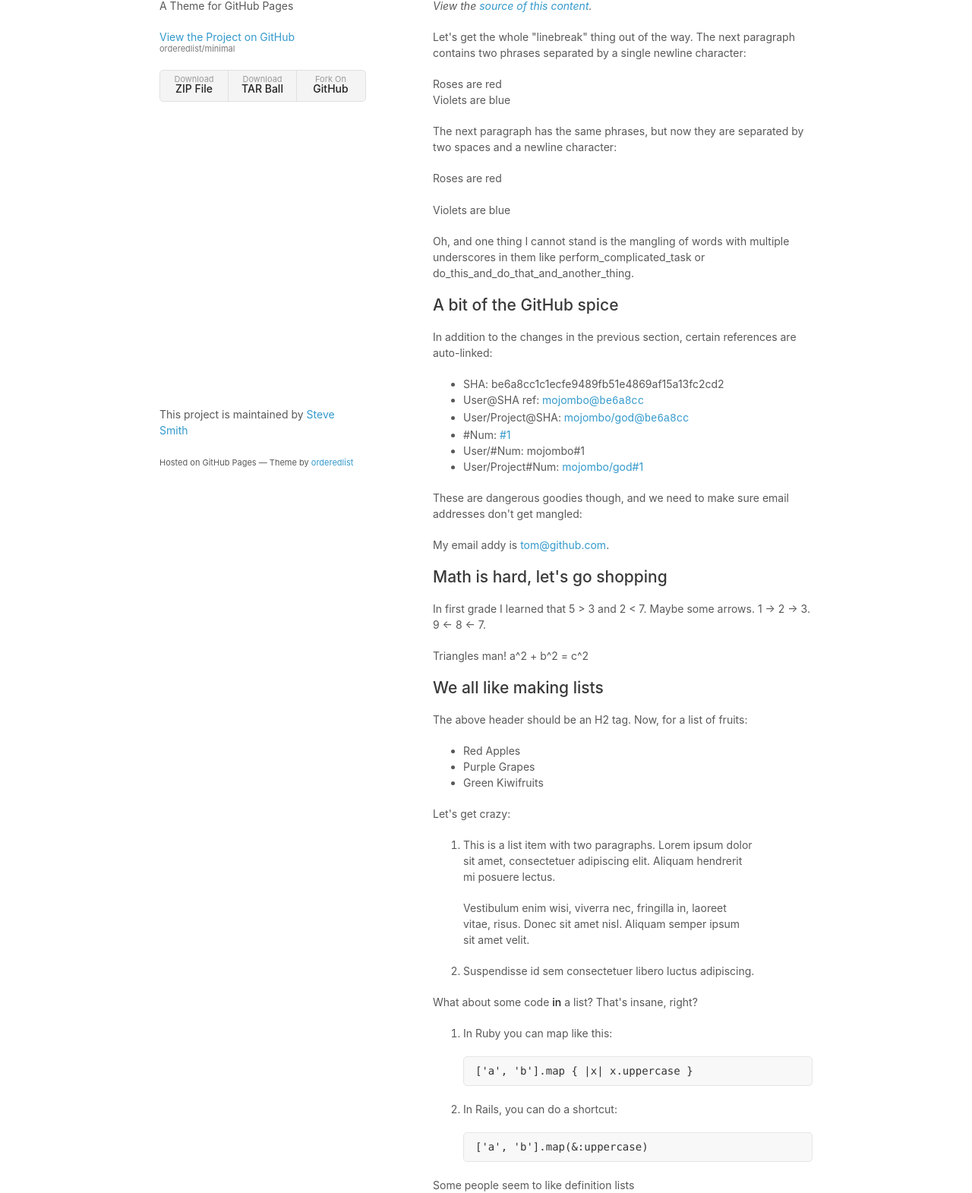
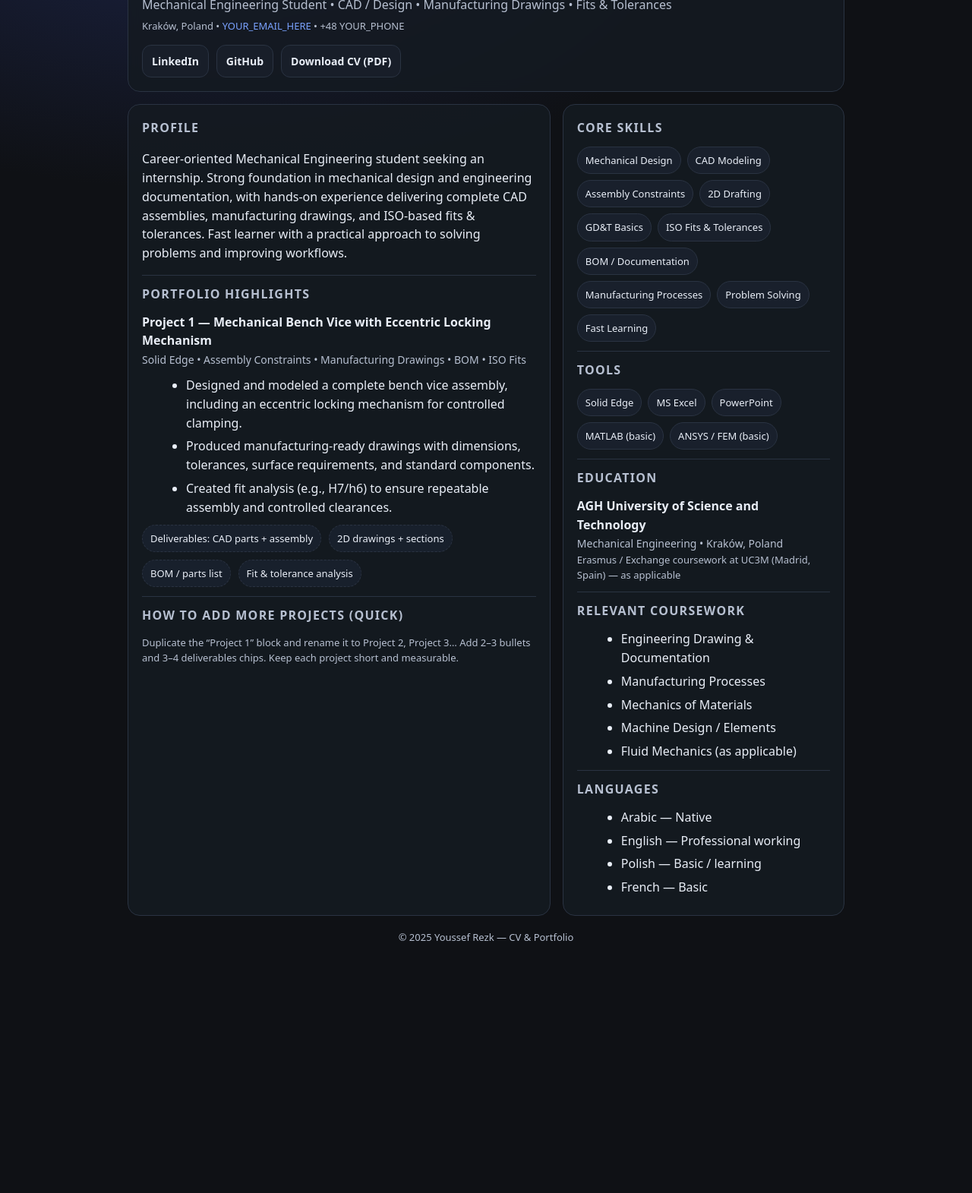
Before and after one commit to youssefrizke/youssefrezk, a plain HTML site: page index.html in a window 1280 px wide. Shown: the part 112-1683 px from the top of the page at 76% size. After the commit the page ends 1436 px from the top, so only its background shows below. Drawn offline with Linux system fonts and the light colour scheme; files that its build step writes are made by us from their sources.

Commit message:
Update index.html

```diff
--- a/index.html
+++ b/index.html
@@ -1,207 +1,228 @@
 <!doctype html>
-<html>
+<html lang="en">
 <head>
-    <meta charset="utf-8">
-    <meta http-equiv="X-UA-Compatible" content="chrome=1">
-    <title>Minimal by Steve Smith</title>
+  <meta charset="utf-8" />
+  <meta name="viewport" content="width=device-width,initial-scale=1" />
+  <meta name="description" content="Youssef Rezk — Mechanical Engineering Student | CV & Portfolio" />
+  <title>Youssef Rezk | Mechanical Engineering</title>
 
-    <link rel="stylesheet" href="stylesheets/styles.css">
-    <link rel="stylesheet" href="stylesheets/pygment_trac.css">
-    <meta name="viewport" content="width=device-width">
-    <!--[if lt IE 9]>
-    <script src="//html5shiv.googlecode.com/svn/trunk/html5.js"></script>
-    <![endif]-->
+  <style>
+    :root{
+      --bg:#0f1115;
+      --card:#151a22;
+      --text:#e9eef7;
+      --muted:#b7c0d1;
+      --line:#2a3342;
+      --accent:#7aa2ff;
+      --chip:#1b2230;
+    }
+    *{box-sizing:border-box}
+    body{
+      margin:0;
+      font-family: ui-sans-serif, system-ui, -apple-system, Segoe UI, Roboto, Arial, "Apple Color Emoji","Segoe UI Emoji";
+      background: radial-gradient(1200px 600px at 20% 0%, #1a2140 0%, rgba(26,33,64,0) 60%) , var(--bg);
+      color:var(--text);
+      line-height:1.55;
+    }
+    a{color:var(--accent);text-decoration:none}
+    a:hover{text-decoration:underline}
+    .wrap{max-width:980px;margin:0 auto;padding:28px 18px 80px}
+    .topbar{
+      display:flex;gap:14px;flex-wrap:wrap;align-items:center;justify-content:space-between;
+      padding:18px 18px;border:1px solid var(--line);background:rgba(21,26,34,.85);
+      border-radius:16px;backdrop-filter: blur(8px);
+    }
+    .nameblock h1{margin:0;font-size:34px;letter-spacing:.5px}
+    .nameblock p{margin:6px 0 0;color:var(--muted)}
+    .links{display:flex;gap:10px;flex-wrap:wrap;justify-content:flex-end}
+    .btn{
+      display:inline-flex;align-items:center;gap:8px;
+      padding:10px 12px;border:1px solid var(--line);border-radius:12px;
+      background:rgba(27,34,48,.6);color:var(--text);
+      font-weight:600;font-size:14px;
+    }
+    .btn:hover{background:rgba(27,34,48,.9);text-decoration:none}
+    .grid{
+      display:grid;grid-template-columns: 1.2fr .8fr;gap:16px;margin-top:16px;
+    }
+    @media (max-width: 880px){ .grid{grid-template-columns:1fr} .links{justify-content:flex-start} }
+    .card{
+      border:1px solid var(--line);
+      background:rgba(21,26,34,.85);
+      border-radius:16px;
+      padding:18px;
+    }
+    .section-title{
+      margin:0 0 12px;
+      font-size:16px;
+      letter-spacing:.08em;
+      text-transform:uppercase;
+      color:var(--muted);
+    }
+    .hr{height:1px;background:var(--line);margin:12px 0}
+    .two-col{
+      display:grid;grid-template-columns: 1fr 1fr;gap:10px;
+    }
+    .chiprow{display:flex;gap:8px;flex-wrap:wrap}
+    .chip{
+      background:rgba(27,34,48,.8);
+      border:1px solid var(--line);
+      padding:7px 10px;border-radius:999px;
+      font-size:13px;color:var(--text);
+    }
+    ul{margin:10px 0 0 18px;color:var(--text)}
+    li{margin:6px 0}
+    .item{margin:10px 0 0}
+    .item h3{margin:0;font-size:16px}
+    .meta{color:var(--muted);font-size:14px;margin-top:2px}
+    .small{color:var(--muted);font-size:13px}
+    .kpi{
+      display:flex;gap:10px;flex-wrap:wrap;margin-top:10px
+    }
+    .kpi .chip{border-style:dashed}
+    footer{margin-top:18px;color:var(--muted);font-size:13px;text-align:center}
+  </style>
 </head>
+
 <body>
-    <div class="wrapper">
-      <header>
-        <h1>Minimal</h1>
-        <p>A Theme for GitHub Pages</p>
-        <p class="view"><a href="http://github.com/orderedlist/minimal">View the Project on GitHub <small>orderedlist/minimal</small></a></p>
-        <ul>
-          <li><a href="https://github.com/orderedlist/minimal/zipball/master">Download <strong>ZIP File</strong></a></li>
-          <li><a href="https://github.com/orderedlist/minimal/tarball/master">Download <strong>TAR Ball</strong></a></li>
-          <li><a href="http://github.com/orderedlist/minimal">Fork On <strong>GitHub</strong></a></li>
-        </ul>
+  <div class="wrap">
+
+    <!-- HEADER -->
+    <header class="topbar">
+      <div class="nameblock">
+        <h1>YOUSSEF REZK</h1>
+        <p>Mechanical Engineering Student • CAD / Design • Manufacturing Drawings • Fits & Tolerances</p>
+        <p class="small">
+          Kraków, Poland • <a href="mailto:YOUR_EMAIL_HERE">YOUR_EMAIL_HERE</a> • +48 YOUR_PHONE
+        </p>
+      </div>
+
+      <nav class="links">
+        <a class="btn" href="https://www.linkedin.com/in/YOUR_LINKEDIN" target="_blank" rel="noreferrer">LinkedIn</a>
+        <a class="btn" href="https://github.com/YOUR_GITHUB" target="_blank" rel="noreferrer">GitHub</a>
+
+        <!-- If you upload your PDF CV into this repo, rename below to match -->
+        <a class="btn" href="Youssef_Rezk_CV.pdf" target="_blank" rel="noreferrer">Download CV (PDF)</a>
+      </nav>
     </header>
-      <section>
-        <h1>GitHub Flavored Markdown</h1>
 
-        <p><em>View the <a href="http://github.github.com/github-flavored-markdown/sample_content.html">source of this content</a>.</em></p>
+    <div class="grid">
 
-        <p>Let's get the whole "linebreak" thing out of the way. The next paragraph contains two phrases separated by a single newline character:</p>
+      <!-- LEFT: ABOUT + PROJECTS -->
+      <main class="card">
+        <h2 class="section-title">Profile</h2>
+        <p>
+          Career-oriented Mechanical Engineering student seeking an internship. Strong foundation in
+          mechanical design and engineering documentation, with hands-on experience delivering complete
+          CAD assemblies, manufacturing drawings, and ISO-based fits & tolerances. Fast learner with a
+          practical approach to solving problems and improving workflows.
+        </p>
 
-        <p>Roses are red<br>
-        Violets are blue</p>
+        <div class="hr"></div>
 
-        <p>The next paragraph has the same phrases, but now they are separated by two spaces and a newline character:</p>
+        <h2 class="section-title">Portfolio Highlights</h2>
 
-        <p>Roses are red<br><br>
-        Violets are blue</p>
-
-        <p>Oh, and one thing I cannot stand is the mangling of words with multiple underscores in them like perform_complicated_task or do_this_and_do_that_and_another_thing.</p>
-
-        <h2>A bit of the GitHub spice</h2>
-
-        <p>In addition to the changes in the previous section, certain references are auto-linked:</p>
+        <!-- PROJECT 1 -->
+        <div class="item">
+          <h3>Project 1 — Mechanical Bench Vice with Eccentric Locking Mechanism</h3>
+          <div class="meta">Solid Edge • Assembly Constraints • Manufacturing Drawings • BOM • ISO Fits</div>
 
           <ul>
-          <li>SHA: be6a8cc1c1ecfe9489fb51e4869af15a13fc2cd2</li>
-          <li>User@SHA ref: <a href="https://github.com/mojombo/product/commit/be6a8cc1c1ecfe9489fb51e4869af15a13fc2cd2" class="commit-link">mojombo@<tt>be6a8cc</tt></a></li>
-          <li>User/Project@SHA: <a href="https://github.com/mojombo/god/commit/be6a8cc1c1ecfe9489fb51e4869af15a13fc2cd2" class="commit-link">mojombo/god@<tt>be6a8cc</tt></a></li>
-          <li>#Num: <a href="https://github.com/github/product/issues/1" class="issue-link" title="Baseline: What is up in the air right now?">#1</a></li>
-          <li>User/#Num: mojombo#1</li>
-          <li>User/Project#Num: <a href="https://github.com/mojombo/god/issues/1" class="issue-link" title="The server is not available (or you do not have permissions to access it)">mojombo/god#1</a></li>
+            <li>Designed and modeled a complete bench vice assembly, including an eccentric locking mechanism for controlled clamping.</li>
+            <li>Produced manufacturing-ready drawings with dimensions, tolerances, surface requirements, and standard components.</li>
+            <li>Created fit analysis (e.g., H7/h6) to ensure repeatable assembly and controlled clearances.</li>
           </ul>
 
-        <p>These are dangerous goodies though, and we need to make sure email addresses don't get mangled:</p>
+          <div class="kpi">
+            <span class="chip">Deliverables: CAD parts + assembly</span>
+            <span class="chip">2D drawings + sections</span>
+            <span class="chip">BOM / parts list</span>
+            <span class="chip">Fit & tolerance analysis</span>
+          </div>
 
-        <p>My email addy is <a href="mailto:tom@github.com">tom@github.com</a>.</p>
+          <!-- OPTIONAL: Add images to repo and reference here -->
+          <!--
+          <div class="hr"></div>
+          <img src="images/benchvice_overview.png" alt="Bench vice overview" style="width:100%;border-radius:12px;border:1px solid var(--line)">
+          -->
+        </div>
 
-        <h2>Math is hard, let's go shopping</h2>
+        <div class="hr"></div>
 
-        <p>In first grade I learned that 5 &gt; 3 and 2 &lt; 7. Maybe some arrows. 1 -&gt; 2 -&gt; 3. 9 &lt;- 8 &lt;- 7.</p>
+        <h2 class="section-title">How to add more projects (quick)</h2>
+        <p class="small">
+          Duplicate the “Project 1” block and rename it to Project 2, Project 3… Add 2–3 bullets and 3–4 deliverables chips.
+          Keep each project short and measurable.
+        </p>
+      </main>
 
-        <p>Triangles man! a^2 + b^2 = c^2</p>
+      <!-- RIGHT: SKILLS + EDUCATION + LANGUAGES -->
+      <aside class="card">
+        <h2 class="section-title">Core Skills</h2>
+        <div class="chiprow">
+          <span class="chip">Mechanical Design</span>
+          <span class="chip">CAD Modeling</span>
+          <span class="chip">Assembly Constraints</span>
+          <span class="chip">2D Drafting</span>
+          <span class="chip">GD&T Basics</span>
+          <span class="chip">ISO Fits & Tolerances</span>
+          <span class="chip">BOM / Documentation</span>
+          <span class="chip">Manufacturing Processes</span>
+          <span class="chip">Problem Solving</span>
+          <span class="chip">Fast Learning</span>
+        </div>
 
-        <h2>We all like making lists</h2>
+        <div class="hr"></div>
 
-        <p>The above header should be an H2 tag. Now, for a list of fruits:</p>
+        <h2 class="section-title">Tools</h2>
+        <div class="chiprow">
+          <span class="chip">Solid Edge</span>
+          <span class="chip">MS Excel</span>
+          <span class="chip">PowerPoint</span>
+          <span class="chip">MATLAB (basic)</span>
+          <span class="chip">ANSYS / FEM (basic)</span>
+        </div>
 
+        <div class="hr"></div>
+
+        <h2 class="section-title">Education</h2>
+        <div class="item">
+          <h3>AGH University of Science and Technology</h3>
+          <div class="meta">Mechanical Engineering • Kraków, Poland</div>
+          <div class="small">Erasmus / Exchange coursework at UC3M (Madrid, Spain) — as applicable</div>
+        </div>
+
+        <div class="hr"></div>
+
+        <h2 class="section-title">Relevant Coursework</h2>
         <ul>
-          <li>Red Apples</li>
-          <li>Purple Grapes</li>
-          <li>Green Kiwifruits</li>
+          <li>Engineering Drawing & Documentation</li>
+          <li>Manufacturing Processes</li>
+          <li>Mechanics of Materials</li>
+          <li>Machine Design / Elements</li>
+          <li>Fluid Mechanics (as applicable)</li>
         </ul>
 
-        <p>Let's get crazy:</p>
+        <div class="hr"></div>
 
-        <ol>
-          <li>
-            <p>This is a list item with two paragraphs. Lorem ipsum dolor<br>
-            sit amet, consectetuer adipiscing elit. Aliquam hendrerit<br>
-            mi posuere lectus.</p>
+        <h2 class="section-title">Languages</h2>
+        <ul>
+          <li>Arabic — Native</li>
+          <li>English — Professional working</li>
+          <li>Polish — Basic / learning</li>
+          <li>French — Basic</li>
+        </ul>
+      </aside>
 
-            <p>Vestibulum enim wisi, viverra nec, fringilla in, laoreet<br>
-            vitae, risus. Donec sit amet nisl. Aliquam semper ipsum<br>
-            sit amet velit.</p>
-          </li>
-          <li><p>Suspendisse id sem consectetuer libero luctus adipiscing.</p></li>
-        </ol>
+    </div>
 
-        <p>What about some code <strong>in</strong> a list? That's insane, right?</p>
-
-        <ol>
-          <li>
-            <p>In Ruby you can map like this:</p>
-
-            <pre><code>['a', 'b'].map { |x| x.uppercase }</code></pre>
-          </li>
-          <li>
-            <p>In Rails, you can do a shortcut:</p>
-
-            <pre><code>['a', 'b'].map(&amp;:uppercase)</code></pre>
-          </li>
-        </ol>
-
-        <p>Some people seem to like definition lists</p>
-
-        <dl>
-          <dt>Lower cost</dt>
-          <dd>The new version of this product costs significantly less than the previous one!</dd>
-          <dt>Easier to use</dt>
-          <dd>We've changed the product so that it's much easier to use!</dd>
-        </dl>
-
-        <h2>I am a robot</h2>
-
-        <p>Maybe you want to print <code>robot</code> to the console 1000 times. Why not?</p>
-
-        <pre><code>def robot_invasion
-  puts("robot " * 1000)
-end
-</code></pre>
-
-        <p>You see, that was formatted as code because it's been indented by four spaces.</p>
-
-        <p>How about we throw some angle braces and ampersands in there?</p>
-
-        <pre><code>&lt;div class="footer"&gt;
-    &amp;copy; 2004 Foo Corporation
-&lt;/div&gt;
-</code></pre>
-
-        <h2>Set in stone</h2>
-
-        <p>Preformatted blocks are useful for ASCII art:</p>
-
-        <pre>             ,-.
-    ,     ,-.   ,-.
-   / \   (   )-(   )
-   \ |  ,.&gt;-(   )-&lt;
-    \|,' (   )-(   )
-     Y ___`-'   `-'
-     |/__/   `-'
-     |
-     |
-     |    -hrr-
-  ___|_____________
-</pre>
-
-        <h2>Playing the blame game</h2>
-
-        <p>If you need to blame someone, the best way to do so is by quoting them:</p>
-
-        <blockquote>
-        <p>I, at any rate, am convinced that He does not throw dice.</p>
-        </blockquote>
-
-        <p>Or perhaps someone a little less eloquent:</p>
-
-        <blockquote>
-        <p>I wish you'd have given me this written question ahead of time so I<br>
-        could plan for it... I'm sure something will pop into my head here in<br>
-        the midst of this press conference, with all the pressure of trying to<br>
-        come up with answer, but it hadn't yet...</p>
-
-        <p>I don't want to sound like<br>
-        I have made no mistakes. I'm confident I have. I just haven't - you<br>
-        just put me under the spot here, and maybe I'm not as quick on my feet<br>
-        as I should be in coming up with one.</p>
-        </blockquote>
-
-        <h2>Table for two</h2>
-
-        <table>
-          <tbody>
-        <tr>
-            <th>ID</th>
-        <th>Name</th>
-        <th>Rank</th>
-          </tr>
-          <tr>
-            <td>1</td>
-        <td>Tom Preston-Werner</td>
-        <td>Awesome</td>
-          </tr>
-          <tr>
-            <td>2</td>
-        <td>Albert Einstein</td>
-        <td>Nearly as awesome</td>
-          </tr>
-        </tbody>
-        </table>
-
-        <h2>Crazy linking action</h2>
-
-        <p>I get 10 times more traffic from <a href="http://google.com/" title="Google">Google</a> than from<br>
-        <a href="http://search.yahoo.com/" title="Yahoo Search">Yahoo</a> or <a href="http://search.msn.com/" title="MSN Search">MSN</a>.</p>
-      </section>
     <footer>
-        <p>This project is maintained by <a href="http://github.com/orderedlist">Steve Smith</a></p>
-        <p><small>Hosted on GitHub Pages &mdash; Theme by <a href="https://github.com/orderedlist">orderedlist</a></small></p>
+      © <span id="year"></span> Youssef Rezk — CV & Portfolio
     </footer>
   </div>
-    <script src="javascripts/scale.fix.js"></script>
+
+  <script>
+    document.getElementById("year").textContent = new Date().getFullYear();
+  </script>
 </body>
 </html>
```
Lines whose indentation alone changed are shown as unchanged.
